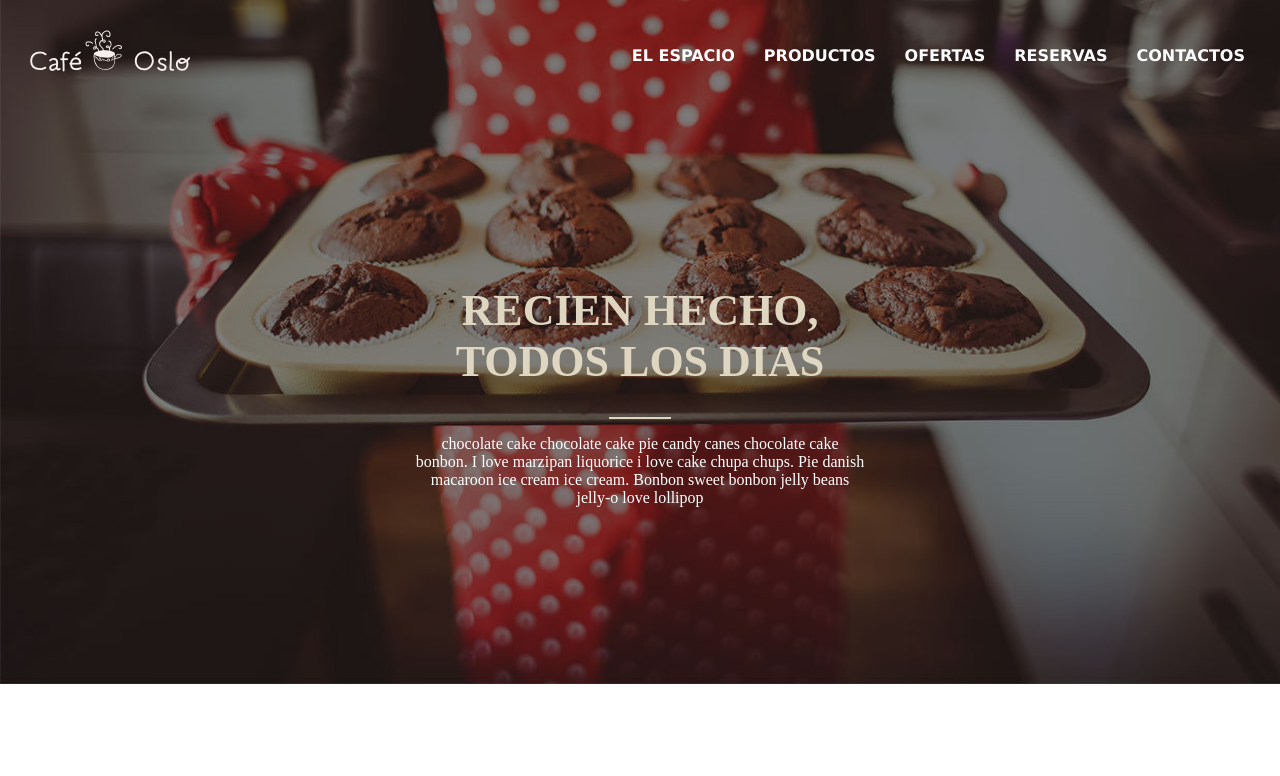
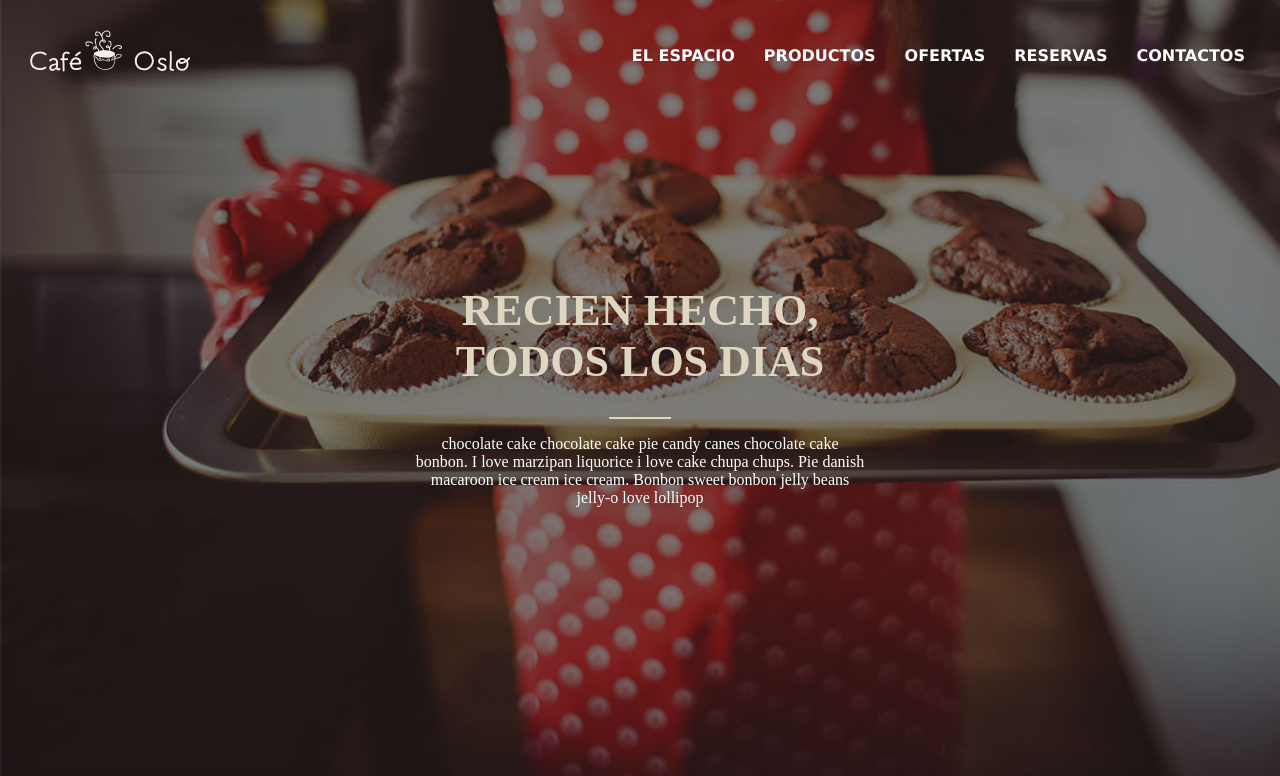
Before and after one commit to programaciondario/primer, a plain HTML site: page index.html in a window 1280 px wide. Shown: the top 776 px of the page. Drawn offline with Linux system fonts and the light colour scheme.

Commit message:
estilos.css

```diff
--- a/estilos.css
+++ b/estilos.css
@@ -5,7 +5,7 @@ body {margin: 0px;
 }
 /*ENCABEZADO*/
 
-header {background-image: url(imagenes/Fondo1.jpg); background-repeat: no-repeat; background-size: contain; background-attachment: fixed; text-align: center; padding: 20%;}
+header {background-image: url(imagenes/Fondo1.jpg); background-repeat: no-repeat; background-size: cover; background-attachment: fixed; text-align: center; padding: 20%;}
 
 header h1 {font-size: 44px; color: #ded6c0;}
 
```
